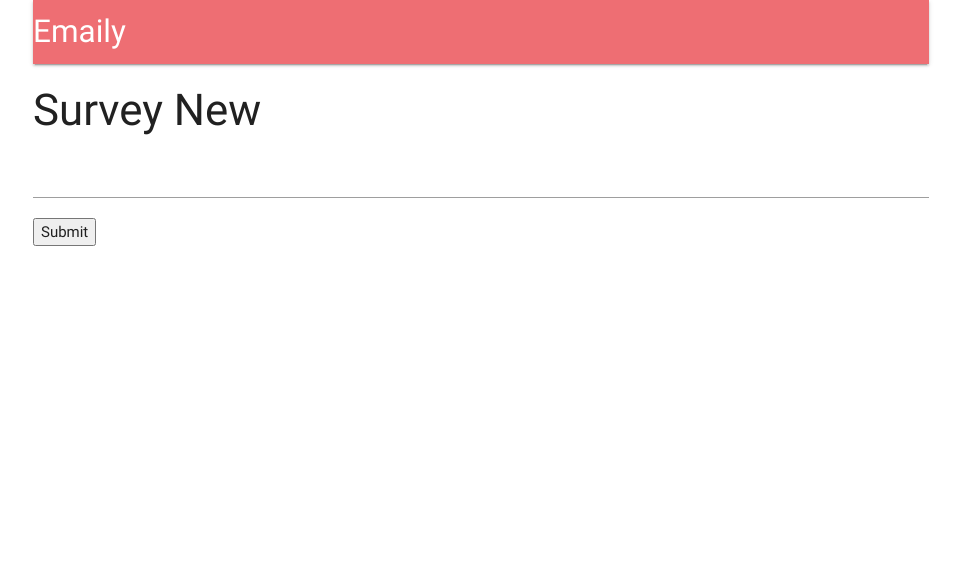
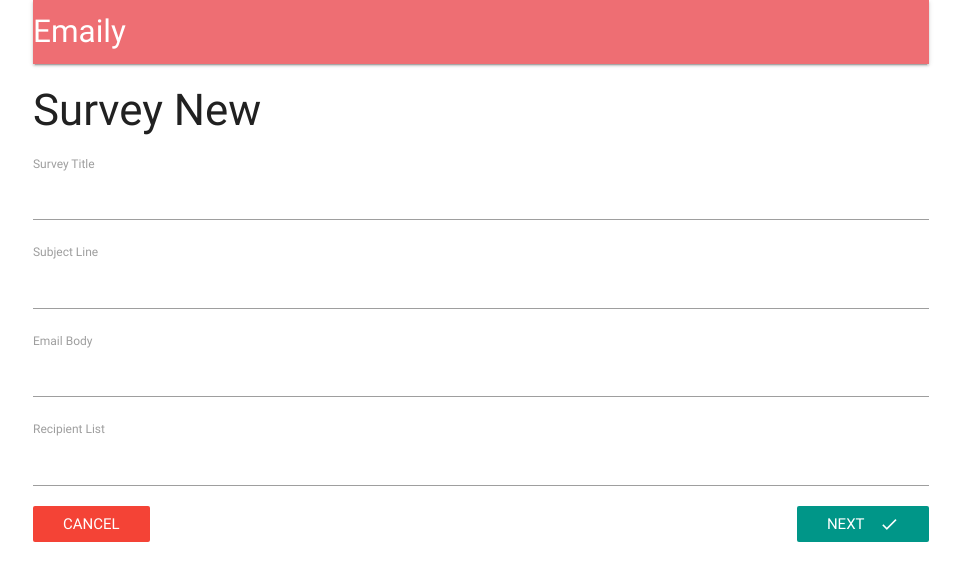
Before and after one commit to cuonghovan/Emaily, a React (Create React App) app in the folder client/: page /surveys/new in a window 1280 px wide. Shown: the top 580 px of the page, without its empty margins (159-1120 px from the left). Built offline with nearby package versions, Linux system fonts and the light colour scheme; no server answers.

Commit message:
Custom field

```diff
--- /dev/null
+++ b/client/src/components/surveys/SurveyField.js
@@ -0,0 +1,10 @@
+import React from 'react';
+
+export default ({input, label}) => {
+  return (
+    <div>
+      <label>{label}</label>
+      <input {...input} />
+    </div>
+  );
+};
--- a/client/src/components/surveys/SurveyForm.js
+++ b/client/src/components/surveys/SurveyForm.js
@@ -1,13 +1,36 @@
 import React from 'react';
-import { reduxForm, Field, values } from 'redux-form';
+import { reduxForm, Field } from 'redux-form';
+import { Link } from 'react-router-dom';
+import SurveyField from './SurveyField';
+
+const FIELDS = [
+  {name: 'title', label: 'Survey Title'},
+  {name: 'subject', label: 'Subject Line'},
+  {name: 'body', label: 'Email Body'},
+  {name: 'emails', label: 'Recipient List'}
+];
 
 class SurveyForm extends React.Component {
+  renderFields() {
+    return (
+      <div>
+        {FIELDS.map(({name, label}) => <Field key={name} type='text' name={name} label={label} component={SurveyField} />)}
+      </div>
+    );
+  }
+
   render() {
     return (
       <div>
         <form onSubmit={this.props.handleSubmit(values => console.log(values))}>
-          <Field type='text' name='surveyTitle' component='input' />
-          <button type='submit'>Submit</button>
+          {this.renderFields()}
+          <Link to='/surveys' className='red btn-flat left white-text'>
+            Cancel
+          </Link>
+          <button type='submit' className='teal btn-flat right white-text'>
+            Next
+            <i className='material-icons right'>done</i>
+          </button>
         </form>
       </div>
     );
--- a/client/src/components/surveys/SurveyNew.js
+++ b/client/src/components/surveys/SurveyNew.js
@@ -1,5 +1,4 @@
 import React from 'react';
-import { Link } from 'react-router-dom';
 import SurveyForm from './SurveyForm';
 
 const SurveyNew = () => (
```
